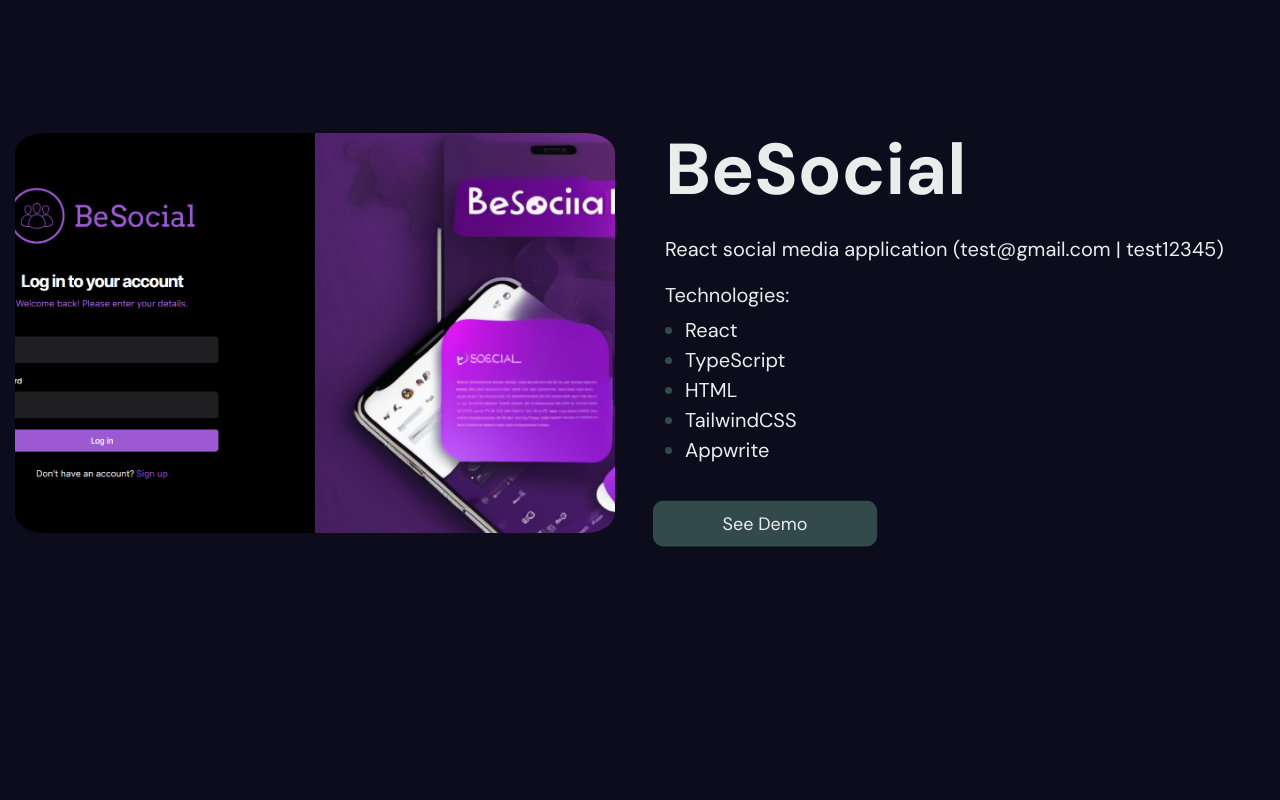
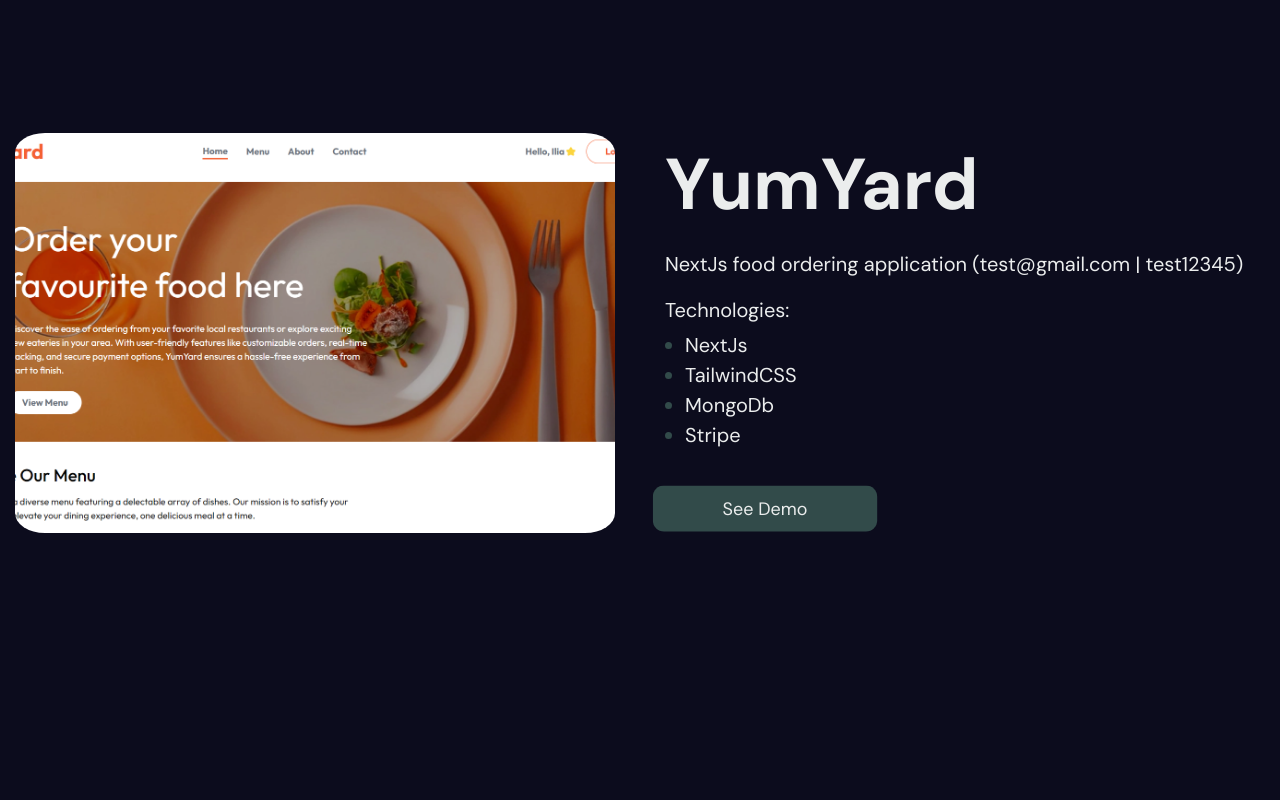
Before and after one commit to ilianchik/portfolioNew, a React (Vite) app: page / in a window 1280 px wide. Shown: the part 3520-4320 px from the top of the page. Built offline with nearby package versions, Linux system fonts and the light colour scheme.

Commit message:
new project

```diff
--- a/package.json
+++ b/package.json
@@ -26,6 +26,6 @@
     "eslint-plugin-react": "7.32.2",
     "eslint-plugin-react-hooks": "4.6.0",
     "eslint-plugin-react-refresh": "0.4.3",
-    "vite": "4.4.5"
+    "vite": "^4.5.3"
   }
 }
--- a/src/components/portfolio/Portfolio.jsx
+++ b/src/components/portfolio/Portfolio.jsx
@@ -10,12 +10,13 @@
   const items = [
     {
       id: 1,
-      title: t("Portfolio.portfolio1Title"),
-      img: "/BeSocial.png",
-      desc: t("Portfolio.portfolio1Text"),
-      tech: ["React", "TypeScript", "HTML", "TailwindCSS", "Appwrite"],
-      link: "https://be-social-psi.vercel.app/",
+      title: t("Portfolio.portfolio5Title"),
+      img: "/YumYard.png",
+      desc: t("Portfolio.portfolio5Text"),
+      tech: ["NextJs", "TailwindCSS", "MongoDb", "Stripe"],
+      link: "https://yum-yard.vercel.app/",
     },
+
     {
       id: 2,
       title: t("Portfolio.portfolio2Title"),
@@ -26,6 +27,14 @@
     },
     {
       id: 3,
+      title: t("Portfolio.portfolio1Title"),
+      img: "/BeSocial.png",
+      desc: t("Portfolio.portfolio1Text"),
+      tech: ["React", "TypeScript", "HTML", "TailwindCSS", "Appwrite"],
+      link: "https://be-social-psi.vercel.app/",
+    },
+    {
+      id: 4,
       title: t("Portfolio.portfolio3Title"),
       img: "/pages.png",
       desc: t("Portfolio.portfolio3Text"),
@@ -33,7 +42,7 @@
       link: "https://ilianchik.github.io/Page/",
     },
     {
-      id: 4,
+      id: 5,
       title: t("Portfolio.portfolio4Title"),
       img: "/Turbo-car.png",
       desc: t("Portfolio.portfolio4Text"),
--- a/src/translation/en/global.json
+++ b/src/translation/en/global.json
@@ -44,7 +44,8 @@
     "portfolio3Title": "Pages",
     "portfolio3Text": "Landing page with a book theme, interesting design and ideas",
     "portfolio4Title": "Turbo Car",
-    "portfolio4Text": "Car wash website"
+    "portfolio5Title": "YumYard",
+    "portfolio5Text": "NextJs food ordering application (test@gmail.com | test12345)"
   },
   "Contact": {
     "title1": "Let's",
--- a/src/translation/ua/global.json
+++ b/src/translation/ua/global.json
@@ -44,7 +44,9 @@
     "portfolio3Title": "Pages",
     "portfolio3Text": "Лендинг сторінка, з книжковою тематикою та цікавим дизайном",
     "portfolio4Title": "Turbo car",
-    "portfolio4Text": "Вебсайт для автомийки"
+    "portfolio4Text": "Вебсайт для автомийки",
+    "portfolio5Title": "YumYard",
+    "portfolio5Text": "NextJs застосунок для замовлення їжі (test@gmail.com | test12345)"
   },
   "Contact": {
     "title1": "Давай",
```
Also changed, not shown: public/YumYard.png (added), 1 other file (tests, documents, lock files or other folders).
